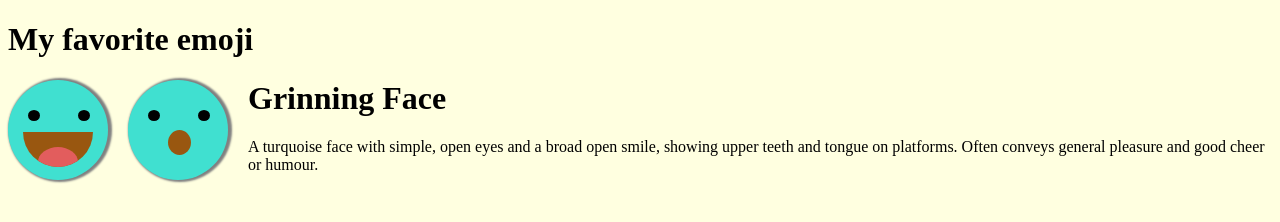
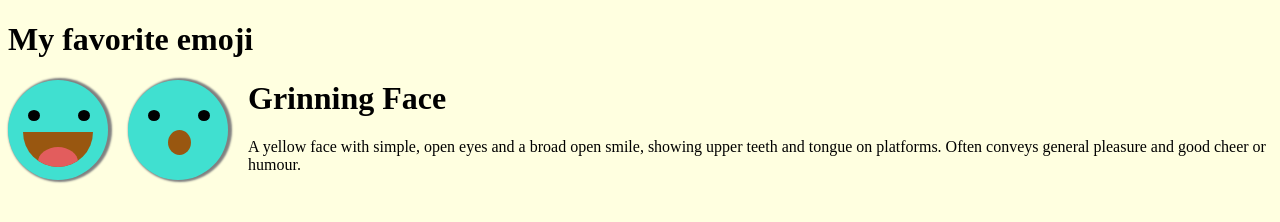
Before and after one commit to abhinav-ganesan/Emoji-1, a plain HTML site: page index.html in a window 1280 px wide. Drawn offline with Linux system fonts and the light colour scheme.

Commit message:
Update index.html

```diff
--- a/index.html
+++ b/index.html
@@ -32,7 +32,7 @@
         <div class="write-up">
             <div>
                 <h1>Grinning Face</h1>
-                <p>A turquoise face with simple, open eyes and a broad open smile, showing upper teeth and tongue on
+                <p>A yellow face with simple, open eyes and a broad open smile, showing upper teeth and tongue on
                     platforms. Often conveys general pleasure and good cheer or humour.</p>
             </div>
         </div>
```
